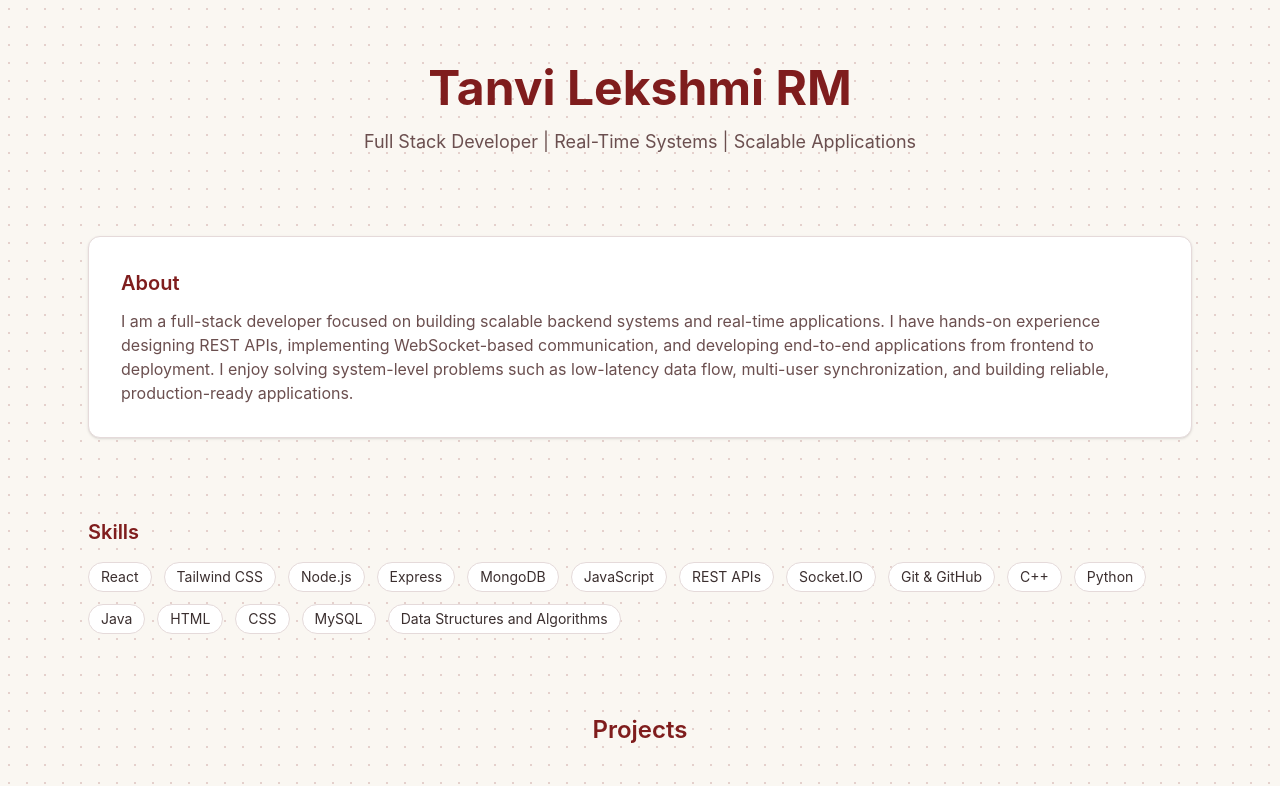
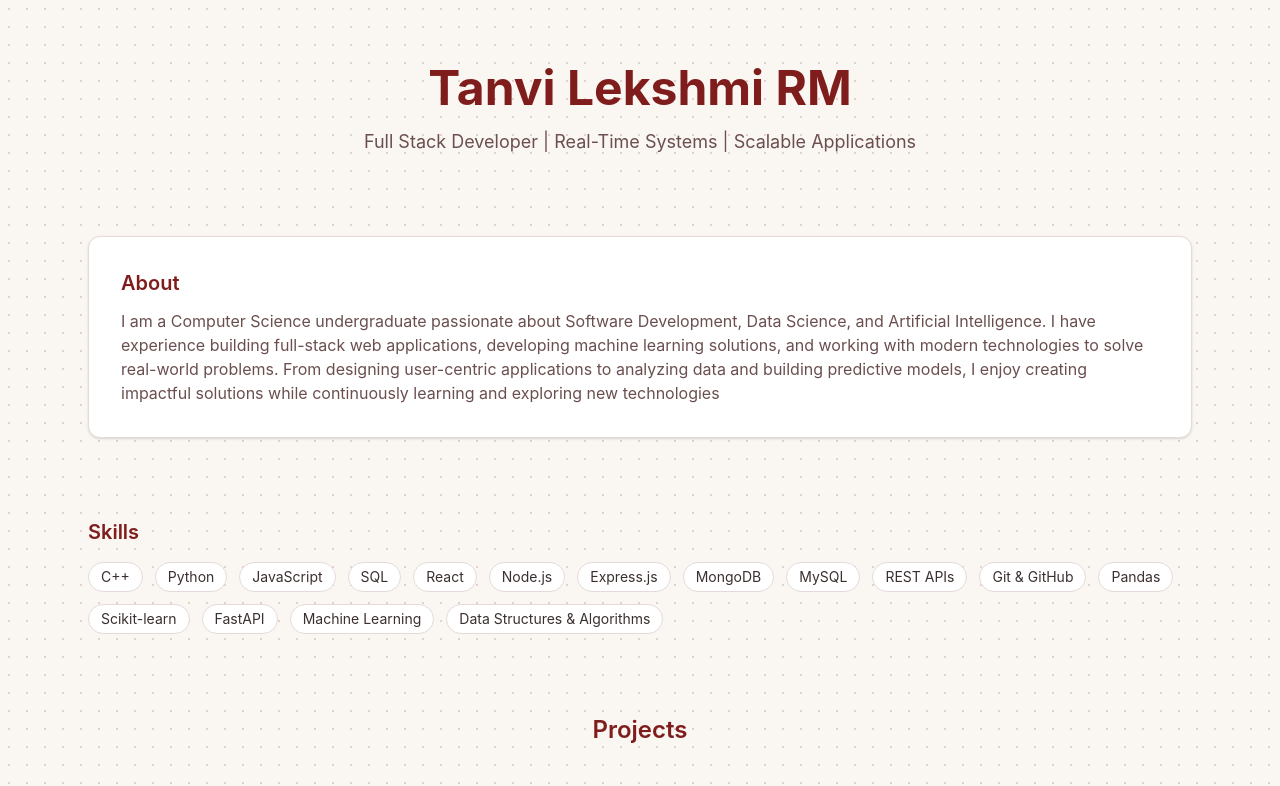
Before and after one commit to TanviKrishnan2005/Portfolio, a React (Vite) app: page / in a window 1280 px wide. Shown: the top 786 px of the page. Built offline with nearby package versions, Linux system fonts and the light colour scheme.

Commit message:
updated skills and summary

```diff
--- a/src/App.jsx
+++ b/src/App.jsx
@@ -1,10 +1,23 @@
 import { useState } from "react"
 
 const skills = [
-  "React", "Tailwind CSS", "Node.js", "Express", "MongoDB", "JavaScript",
-  "REST APIs", "Socket.IO", "Git & GitHub", "C++", "Python", "Java",
-  "HTML", "CSS", "MySQL", "Data Structures and Algorithms",
-]
+  "C++",
+  "Python",
+  "JavaScript",
+  "SQL",
+  "React",
+  "Node.js",
+  "Express.js",
+  "MongoDB",
+  "MySQL",
+  "REST APIs",
+  "Git & GitHub",
+  "Pandas",
+  "Scikit-learn",
+  "FastAPI",
+  "Machine Learning",
+  "Data Structures & Algorithms"
+];
 
 const projects = [
   {
@@ -68,12 +81,9 @@ export default function App() {
         <section className="bg-white p-8 rounded-xl border border-[#E5DADA] shadow-sm">
           <h2 className="text-xl font-semibold text-[#7F1D1D]">About</h2>
           <p className="mt-3 text-[#6B4F4F]">
-            I am a full-stack developer focused on building scalable backend systems and real-time applications.
-            I have hands-on experience designing REST APIs, implementing WebSocket-based communication, and
-            developing end-to-end applications from frontend to deployment.
+            I am a Computer Science undergraduate passionate about Software Development, Data Science, and Artificial Intelligence. I have experience building full-stack web applications, developing machine learning solutions, and working with modern technologies to solve real-world problems.
 
-            I enjoy solving system-level problems such as low-latency data flow, multi-user synchronization,
-            and building reliable, production-ready applications.
+From designing user-centric applications to analyzing data and building predictive models, I enjoy creating impactful solutions while continuously learning and exploring new technologies
           </p>
         </section>
 
```
